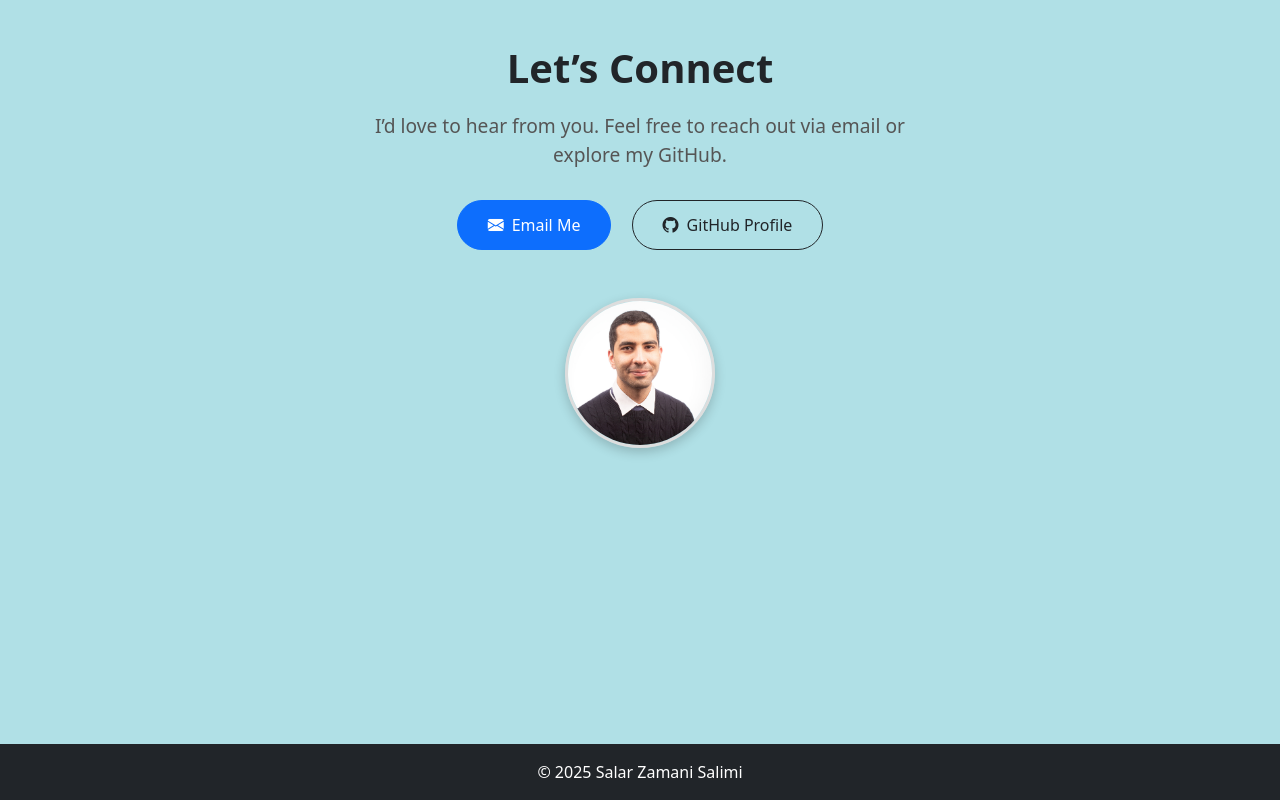
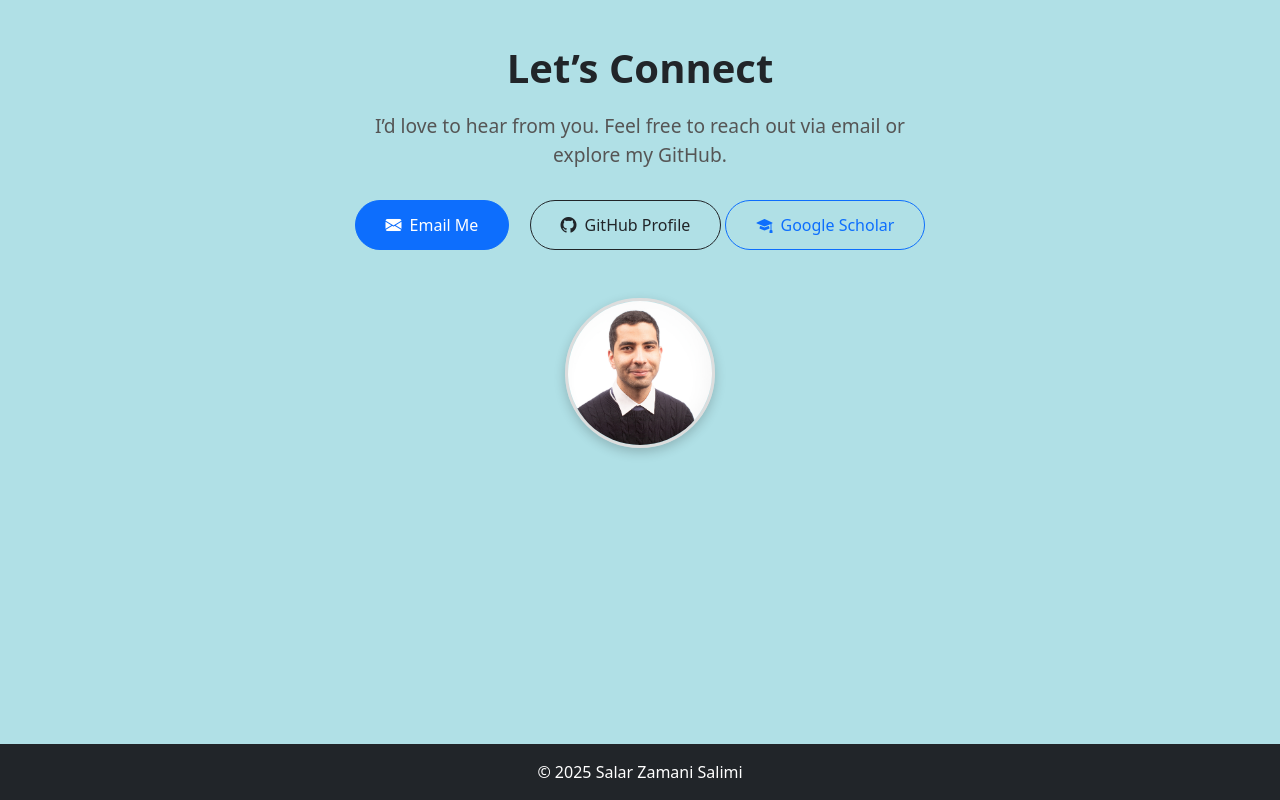
Before and after one commit to salarzs/salarzs.github.io, a plain HTML site: page index.html in a window 1280 px wide. Shown: the part 6228-7028 px from the top of the page. Drawn offline with nearby package versions, Linux system fonts and the light colour scheme.

Commit message:
Initial commit

```diff
--- a/index.html
+++ b/index.html
@@ -289,6 +289,9 @@
       <a href="https://github.com/salarzs" target="_blank" class="btn btn-outline-dark btn-lg">
         <i class="bi bi-github me-2"></i>GitHub Profile
       </a>
+   <a href="YOUR_GOOGLE_SCHOLAR_LINK" target="_blank" class="btn btn-outline-primary btn-lg">
+    <i class="bi bi-mortarboard-fill me-2"></i>Google Scholar
+  </a>
     </div>
 
     <div class="mt-5">
```
